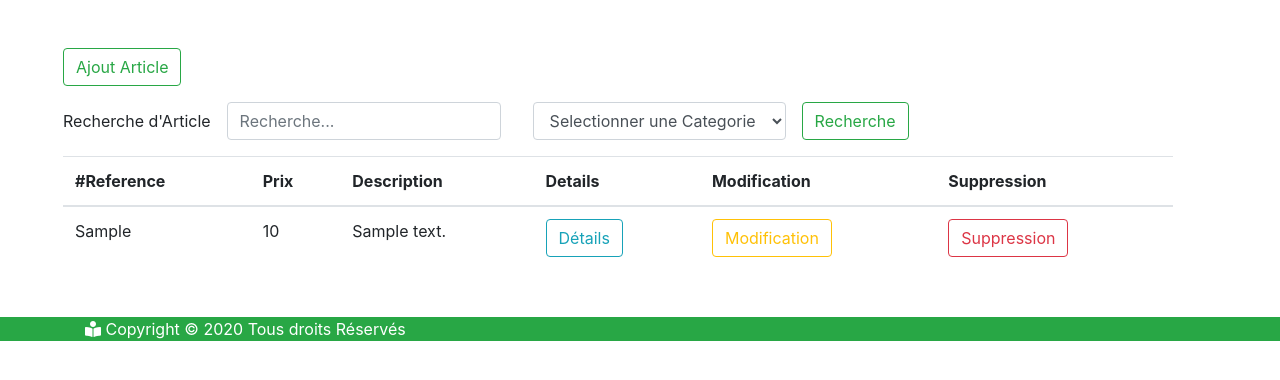
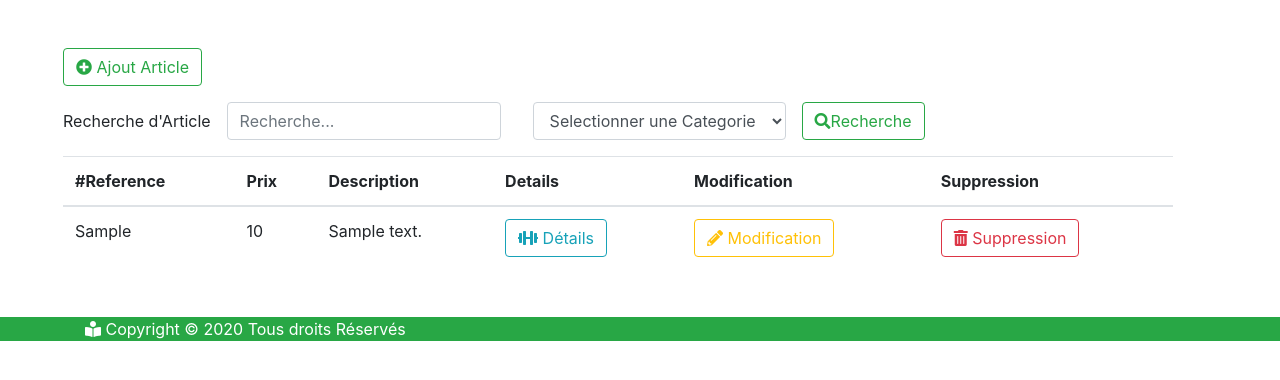
Before and after one commit to Free5Dev/php-procedural, a PHP site: page /admin/index.php in a window 1280 px wide. Shown: the part 56-436 px from the top of the page. Run offline with PHP 8.4, Linux system fonts and the light colour scheme; the visitor is signed in with stand-in values (Sample User, id 1); tables that the repository leaves empty or names only in its code hold one stand-in row (values such as "Sample post"); some libraries are stand-ins or nearby versions.

Commit message:
php Crud procedural

```diff
--- a/admin/create.php
+++ b/admin/create.php
@@ -57,7 +57,7 @@
         </div>
     </header>
     <div class="container m-5">
-        <a href="index.php" class="btn btn-outline-success">Retour</a>
+        <a href="index.php" class="btn btn-outline-success"><i class="fas fa-backward"></i> Retour</a>
         <form action="<?php echo $_SERVER['PHP_SELF']; ?>" method="post" enctype="multipart/form-data">
             <div class="form-group">
                 <label for="reference">Reference</label>
--- a/admin/describe.php
+++ b/admin/describe.php
@@ -25,6 +25,8 @@
     <meta name="viewport" content="width=device-width, initial-scale=1.0">
     <link rel="stylesheet" href="https://stackpath.bootstrapcdn.com/bootstrap/4.5.2/css/bootstrap.min.css" integrity="sha384-JcKb8q3iqJ61gNV9KGb8thSsNjpSL0n8PARn9HuZOnIxN0hoP+VmmDGMN5t9UJ0Z" crossorigin="anonymous">
     <link rel="stylesheet" href="https://cdnjs.cloudflare.com/ajax/libs/font-awesome/5.14.0/css/all.min.css" integrity="sha512-1PKOgIY59xJ8Co8+NE6FZ+LOAZKjy+KY8iq0G4B3CyeY6wYHN3yt9PW0XpSriVlkMXe40PTKnXrLnZ9+fkDaog==" crossorigin="anonymous" />
+    <link rel="stylesheet" href="https://cdnjs.cloudflare.com/ajax/libs/font-awesome/5.14.0/css/all.min.css" integrity="sha512-1PKOgIY59xJ8Co8+NE6FZ+LOAZKjy+KY8iq0G4B3CyeY6wYHN3yt9PW0XpSriVlkMXe40PTKnXrLnZ9+fkDaog==" crossorigin="anonymous" />
+
     <link rel="stylesheet" href="./../style.css">
     <title>Admin | Describe</title>
 </head>
@@ -36,7 +38,7 @@
         </div>
     </header>
     <div class="container m-5">
-        <a href="index.php" class="btn btn-outline-success">Retour</a>
+        <a href="index.php" class="btn btn-outline-success"><i class="fas fa-backward"></i> Retour</a>
         <div class="row d-flex align-items-center mt-5">
             <div class="col-4">
                 <img src="./../images/<?php echo $article['photo']; ?>" alt="" class="img-thumbnail">
--- a/admin/index.php
+++ b/admin/index.php
@@ -45,6 +45,8 @@
     <meta name="viewport" content="width=device-width, initial-scale=1.0">
     <link rel="stylesheet" href="https://stackpath.bootstrapcdn.com/bootstrap/4.5.2/css/bootstrap.min.css" integrity="sha384-JcKb8q3iqJ61gNV9KGb8thSsNjpSL0n8PARn9HuZOnIxN0hoP+VmmDGMN5t9UJ0Z" crossorigin="anonymous">
     <link rel="stylesheet" href="https://cdnjs.cloudflare.com/ajax/libs/font-awesome/5.14.0/css/all.min.css" integrity="sha512-1PKOgIY59xJ8Co8+NE6FZ+LOAZKjy+KY8iq0G4B3CyeY6wYHN3yt9PW0XpSriVlkMXe40PTKnXrLnZ9+fkDaog==" crossorigin="anonymous" />
+    <link rel="stylesheet" href="https://cdnjs.cloudflare.com/ajax/libs/font-awesome/5.14.0/css/all.min.css" integrity="sha512-1PKOgIY59xJ8Co8+NE6FZ+LOAZKjy+KY8iq0G4B3CyeY6wYHN3yt9PW0XpSriVlkMXe40PTKnXrLnZ9+fkDaog==" crossorigin="anonymous" />
+
     <link rel="stylesheet" href="./../style.css">
     <title>Admin | CRUD</title>
 </head>
@@ -56,7 +58,7 @@
         </div>
     </header>
     <div class="container m-5">
-        <a href="create.php" class="btn btn-outline-success">Ajout Article</a>
+        <a href="create.php" class="btn btn-outline-success"><i class="fas fa-plus-circle"></i> Ajout Article</a>
         <form action="index.php" method="get" class="form-inline">
             <label for="searchArticle">Recherche d'Article</label>
             <input type="text" name="searchArticle" id="searchArticle" placeholder="Recherche..." value="<?php if(isset($_GET['btnSearch'])) echo $_GET['searchArticle'] ?>" class="form-control m-3">
@@ -66,7 +68,7 @@
                         <option value="<?php echo htmlspecialchars($dataMenu['id']); ?>"><?php echo htmlspecialchars($dataMenu['intitule']); ?></option>
                     <?php } $queryMenu->closeCursor(); ?>
             </select>
-            <input type="submit" value="Recherche" name="btnSearch" id="btnSearch" class="btn btn-outline-success">
+            <button type="submit"  name="btnSearch" id="btnSearch" class="btn btn-outline-success"><i class="fas fa-search"></i>Recherche </button>
         </form>
         <table class="table table-hover">
             <thead>
@@ -85,9 +87,9 @@
                     <td><?php echo htmlspecialchars($articles['reference']); ?></td>
                     <td><?php echo htmlspecialchars($articles['prix']); ?></td>
                     <td><?php echo htmlspecialchars($articles['description']); ?></td>
-                    <td><a href="describe.php?ref=<?php echo htmlspecialchars($articles['reference']); ?>" class="btn btn-outline-info">Détails</a></td>
-                    <td><a href="update.php?ref=<?php echo htmlspecialchars($articles['reference']); ?>" class="btn btn-outline-warning">Modification</a></td>
-                    <td><a href="index.php?ref=<?php echo htmlspecialchars($articles['reference']); ?>&amp;supp=ok" class="btn btn-outline-danger">Suppression</a></td>
+                    <td><a href="describe.php?ref=<?php echo htmlspecialchars($articles['reference']); ?>" class="btn btn-outline-info"><i class="fas fa-dumbbell"></i> Détails</a></td>
+                    <td><a href="update.php?ref=<?php echo htmlspecialchars($articles['reference']); ?>" class="btn btn-outline-warning"><i class="fas fa-pencil-alt"></i> Modification</a></td>
+                    <td><a href="index.php?ref=<?php echo htmlspecialchars($articles['reference']); ?>&amp;supp=ok" class="btn btn-outline-danger"><i class="fas fa-trash-alt"></i> Suppression</a></td>
                 </tr>
                 <?php } $queryArticles->closeCursor(); ?>
             </tbody>
--- a/admin/update.php
+++ b/admin/update.php
@@ -54,6 +54,7 @@
     <meta name="viewport" content="width=device-width, initial-scale=1.0">
     <link rel="stylesheet" href="https://stackpath.bootstrapcdn.com/bootstrap/4.5.2/css/bootstrap.min.css" integrity="sha384-JcKb8q3iqJ61gNV9KGb8thSsNjpSL0n8PARn9HuZOnIxN0hoP+VmmDGMN5t9UJ0Z" crossorigin="anonymous">
     <link rel="stylesheet" href="https://cdnjs.cloudflare.com/ajax/libs/font-awesome/5.14.0/css/all.min.css" integrity="sha512-1PKOgIY59xJ8Co8+NE6FZ+LOAZKjy+KY8iq0G4B3CyeY6wYHN3yt9PW0XpSriVlkMXe40PTKnXrLnZ9+fkDaog==" crossorigin="anonymous" />
+
     <link rel="stylesheet" href="./../style.css">
     <title>Admin | Create</title>
 </head>
@@ -65,7 +66,7 @@
         </div>
     </header>
     <div class="container m-5">
-        <a href="index.php" class="btn btn-outline-success">Retour</a>
+        <a href="index.php" class="btn btn-outline-success"><i class="fas fa-backward"></i> Retour</a>
         <form action="<?php echo $_SERVER['PHP_SELF']; ?>" method="post" enctype="multipart/form-data">
             <div class="form-group">
                 <label for="reference">Reference</label>
--- a/index.php
+++ b/index.php
@@ -62,7 +62,7 @@
                 <label for="password">Mots de passe</label>
                 <input type="password" name="password" id="password" placeholder="Mots de passe" class="form-control">
             </div>
-            <input type="submit" value="Connexion" name="btnConnexion" class="btn btn-outline-success" id="btnConnexion">
+            <button type="submit" name="btnConnexion" class="btn btn-outline-success" id="btnConnexion"><i class="fas fa-sign-in-alt"></i>Connexion </button>
         </form>
     </div>
     <footer class="bg-success text-white">
```
Also changed, not shown: images/1.jpg (added), images/Capture.JPG (added).
